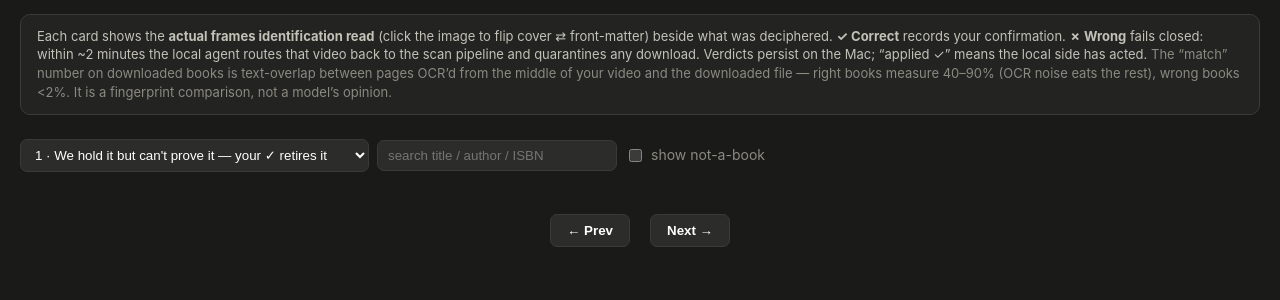
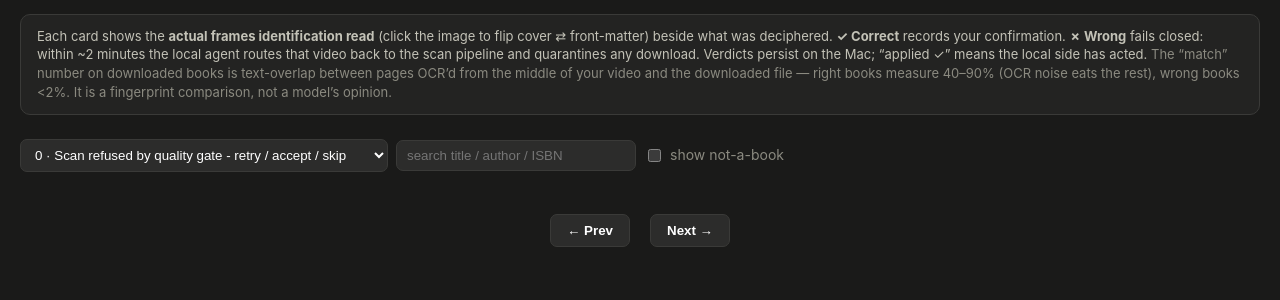
Before and after one commit to yauhenio2025/bookscan-ops, a Flask app: template templates/review.html in a window 1280 px wide. Shown: the part 45-345 px from the top of the page. Run offline with Flask 3, Linux system fonts and the light colour scheme; the template is opened without the code that fills it, so the values that code supplies are empty; parts of the project's set-up code (start-up, migrations or seed data) failed here and were passed over.

Commit message:
Review: gated-scan queue with retry/accept/skip verdicts
Co-Authored-By: Claude Sonnet 5.5 <noreply@anthropic.com>

```diff
--- a/app.py
+++ b/app.py
@@ -221,6 +221,8 @@ def review_api():
             return False
         if flt == "flagged" and not r.get("dl_category"):
             return False
+        if flt == "gated" and not r.get("gate_reason"):
+            return False
         if flt == "scan" and r.get("route") != "scan_ourselves":
             return False
         if flt.startswith("scan_") and r.get("scan_kind") != flt[5:]:
@@ -283,7 +285,8 @@ def verdict_post():
     vid = str(data.get("video_id", ""))
     verdict = data.get("verdict")
     if not vid or verdict not in ("correct", "wrong", "unsure",
-                                  "notabook", "both", "chain", None):
+                                  "notabook", "both", "chain", "gate_retry",
+                                  "gate_accept", "gate_skip", None):
         return jsonify({"error": "bad verdict"}), 400
     if verdict is None:
         VERDICTS.pop(vid, None)
--- a/templates/review.html
+++ b/templates/review.html
@@ -126,7 +126,8 @@
   <div class="controls">
     <select id="flt">
       <optgroup label="⭐ Where your judgment is needed">
-        <option value="kept" selected>1 · We hold it but can't prove it — your ✓ retires it</option>
+        <option value="gated" selected>0 · Scan refused by quality gate - retry / accept / skip</option>
+        <option value="kept">1 · We hold it but can't prove it — your ✓ retires it</option>
         <option value="cluster">2 · Short-clip folders — one publication?</option>
         <option value="weak">3 · Weakest retirements (&lt;30% match)</option>
         <option value="scan_noid">4 · Scan pile, no identity read</option>
@@ -277,6 +278,12 @@ function card(r) {
           onclick="event.preventDefault();event.stopPropagation();window.open(this.href,'_blank','noopener')">▶ check it</a>` : ""}</div>` : ""}
       ${r.searched ? `<div class="facts muted" title="the exact ISBNs and title string lookup searched Anna's with">searched: <span class="mono">${esc(r.searched)}</span></div>` : ""}
       ${r.route_reason ? `<div class="facts" style="color:var(--warning)" title="why this book is being scanned instead of downloaded">${esc(r.route_reason)}</div>` : ""}
+      ${r.gate_reason ? `<div class="facts" style="color:var(--warning)"><b>Gate: ${esc(r.gate_reason)}</b> ${esc(r.gate_detail || "")}</div>
+      <div class="btns">
+        <button class="${v === 'gate_retry' ? 'on-correct' : ''}" onclick="verdict('${esc(r.video_id)}','gate_retry',this)">↻ Retry scan</button>
+        <button class="${v === 'gate_accept' ? 'on-unsure' : ''}" onclick="verdict('${esc(r.video_id)}','gate_accept',this)">✓ Accept as-is</button>
+        <button class="${v === 'gate_skip' ? 'on-wrong' : ''}" onclick="verdict('${esc(r.video_id)}','gate_skip',this)">⏭ Skip</button>
+      </div>` : ""}
       <div class="btns">
         <button class="${v === 'correct' ? 'on-correct' : ''}" onclick="verdict('${esc(r.video_id)}','correct',this)">✓ Correct</button>
         <button class="${v === 'unsure' ? 'on-unsure' : ''}" onclick="verdict('${esc(r.video_id)}','unsure',this)">? Unsure</button>
```
